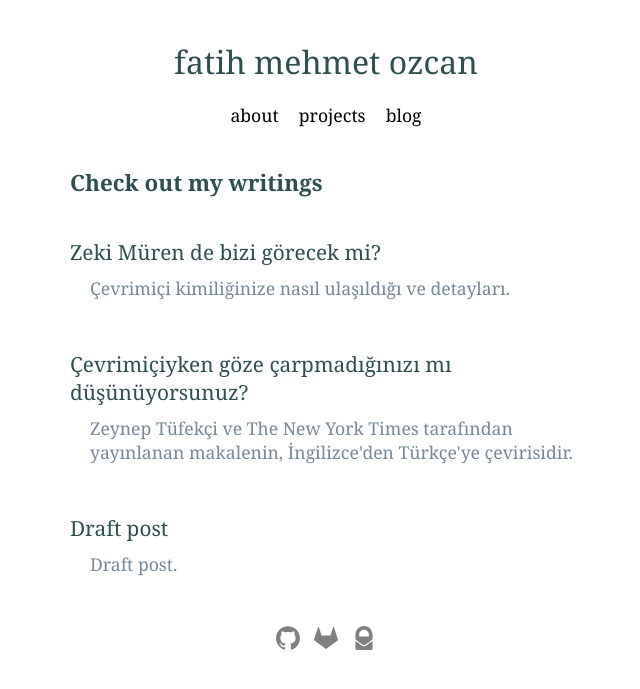
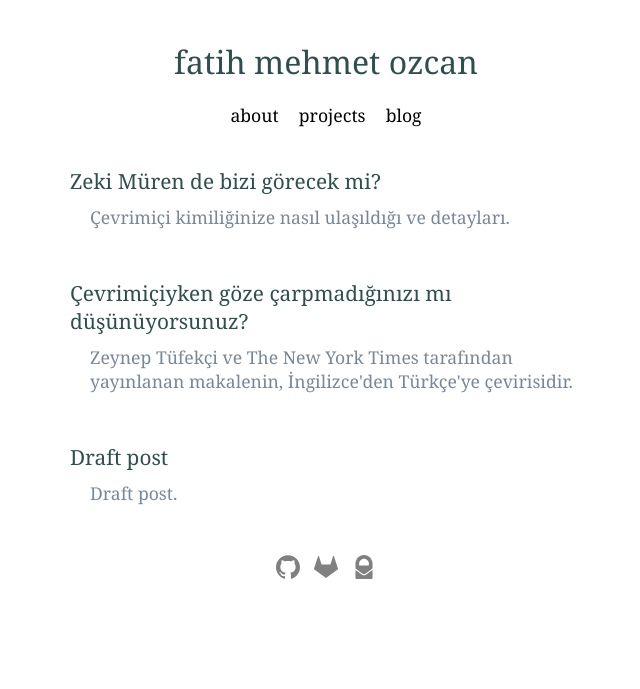
Before and after one commit to fatihmeh/fatihmeh.github.io, a Jekyll site: the page built from blog/index.html, in a window 1280 px wide. Shown: the top 689 px of the page, without its empty margins (314-954 px from the left). Built offline with Jekyll 4.4.1, drawn with Linux system fonts in a browser that asks for light colours.

Commit message:
Update index.html

```diff
--- a/blog/index.html
+++ b/blog/index.html
@@ -2,7 +2,6 @@
 layout: default
 title: blog - fatih mehmet ozcan
 ---
-	<h2 class="parag-header">Check out my writings</h2>
 	<ul class="ul-blog-list">
 	  {% for post in site.posts %}
 		<li>
```
